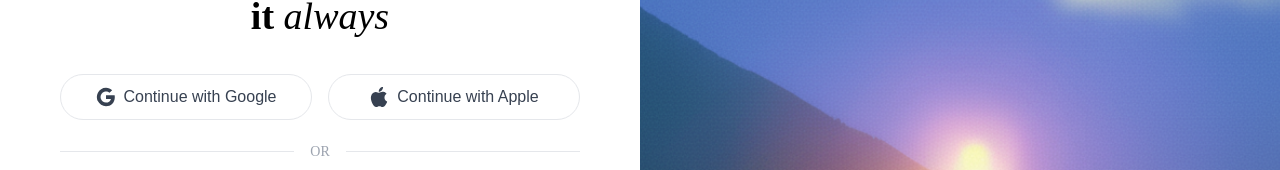
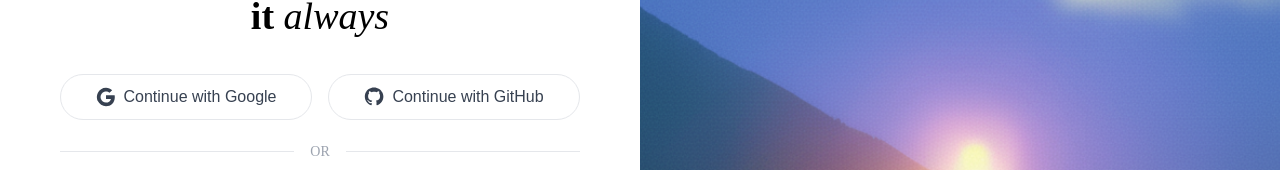
Before and after one commit to kabir-fx/Pocket-Universe, a Next.js app in the folder apps/web/: page /auth/signup in a window 1280 px wide. Shown: the part 163-333 px from the top of the page. Built offline with nearby package versions, Linux system fonts and the light colour scheme.

Commit message:
Add Google OAuth and linting errors

```diff
--- a/apps/web/app/auth/signin/page.tsx
+++ b/apps/web/app/auth/signin/page.tsx
@@ -40,6 +40,7 @@ function SignInInner() {
       }
       onSubmit={handleSubmit}
       onGithubClick={() => signIn("github", { callbackUrl: "/playground" })}
+      onGoogleClick={() => signIn("google", { callbackUrl: "/playground" })}
     />
   );
 }
--- a/apps/web/app/auth/signup/page.tsx
+++ b/apps/web/app/auth/signup/page.tsx
@@ -3,6 +3,7 @@
 import SignupCard from "@repo/ui/signup-card";
 import { useRouter } from "next/navigation";
 import { useState } from "react";
+import { signIn } from "next-auth/react";
 
 export default function SignUpPage() {
   const router = useRouter();
@@ -11,11 +12,11 @@ export default function SignUpPage() {
   const [error, setError] = useState<string | null>(null);
 
   async function handleSubmit({
-    username,
+    name,
     password,
     email,
   }: {
-    username: string;
+    name: string;
     password: string;
     email: string;
   }) {
@@ -26,7 +27,7 @@ export default function SignUpPage() {
       const res = await fetch("/api/auth/signup", {
         method: "POST",
         headers: { "Content-Type": "application/json" },
-        body: JSON.stringify({ username, password, email }),
+        body: JSON.stringify({ name, password, email }),
       });
       if (!res.ok) {
         const body = await res.json().catch(() => ({}));
@@ -46,6 +47,8 @@ export default function SignUpPage() {
       submitting={submitting}
       errorMessage={error}
       onSubmit={handleSubmit}
+      onGithubClick={() => signIn("github", { callbackUrl: "/playground" })}
+      onGoogleClick={() => signIn("google", { callbackUrl: "/playground" })}
     />
   );
 }
--- a/apps/web/lib/auth.ts
+++ b/apps/web/lib/auth.ts
@@ -4,6 +4,7 @@ import { PrismaAdapter } from "@auth/prisma-adapter";
 import { Adapter } from "next-auth/adapters";
 import CredentialsProvider from "next-auth/providers/credentials";
 import GithubProvider from "next-auth/providers/github";
+import GoogleProvider from "next-auth/providers/google";
 import type { NextAuthOptions } from "next-auth";
 
 import brcypt from "bcryptjs";
@@ -19,10 +20,10 @@ export const authOptions: NextAuthOptions = {
         clientId: process.env.GITHUB_ID || "",
         clientSecret: process.env.GITHUB_SECRET || "",
     }),
-    // GoogleProvider({
-    //     clientId: process.env.GOOGLE_CLIENT_ID || "",
-    //     clientSecret: process.env.GOOGLE_CLIENT_SECRET || ""
-    // }),
+    GoogleProvider({
+        clientId: process.env.GOOGLE_CLIENT_ID || "",
+        clientSecret: process.env.GOOGLE_CLIENT_SECRET || ""
+    }),
     CredentialsProvider({
       // The name to display on the sign in form (e.g. "Sign in with...")
       name: "Credentials",
--- a/apps/web/tsconfig.json
+++ b/apps/web/tsconfig.json
@@ -12,7 +12,8 @@
     "**/*.tsx",
     "next-env.d.ts",
     "next.config.js",
-    ".next/types/**/*.ts"
+    ".next/types/**/*.ts",
+    "types//.d.ts"
   ],
   "exclude": [
     "node_modules"
--- a/packages/ui/src/signup-card.tsx
+++ b/packages/ui/src/signup-card.tsx
@@ -14,6 +14,8 @@ export interface SignupCardProps {
     email: string;
   }) => Promise<void> | void;
   submitLabel?: string;
+  onGithubClick?: () => void;
+  onGoogleClick?: () => void;
 }
 
 export interface SigninCardProps {
@@ -27,6 +29,7 @@ export interface SigninCardProps {
   }) => Promise<void> | void;
   submitLabel?: string;
   onGithubClick?: () => void;
+  onGoogleClick?: () => void;
 }
 
 export function SignupCard({
@@ -36,6 +39,8 @@ export function SignupCard({
   errorMessage,
   onSubmit,
   submitLabel = "Sign up",
+  onGithubClick,
+  onGoogleClick,
 }: SignupCardProps) {
   const [name, setName] = useState("");
   const [password, setPassword] = useState("");
@@ -65,7 +70,7 @@ export function SignupCard({
 
           {/* Social Login Buttons */}
           <div className={styles.socialRow}>
-            <button type="button" className={styles.socialButton}>
+            <button type="button" className={styles.socialButton} onClick={onGoogleClick}>
               <svg className={styles.socialIcon} viewBox="0 0 24 24">
                 <path
                   fill="currentColor"
@@ -86,18 +91,14 @@ export function SignupCard({
               </svg>
               Continue with Google
             </button>
-            <button type="button" className={styles.socialButton}>
-              <svg className={styles.socialIcon} viewBox="0 0 24 24">
+            <button type="button" className={styles.socialButton} onClick={onGithubClick}>
+              <svg className={styles.socialIcon} viewBox="0 0 24 24" aria-hidden="true">
                 <path
                   fill="currentColor"
-                  d="M12.152 6.896c-.948 0-2.415-1.078-3.96-1.04-2.04.027-3.91 1.183-4.961 3.014-2.117 3.675-.546 9.103 1.519 12.09 1.013 1.454 2.208 3.09 3.792 3.039 1.52-.065 2.09-.987 3.935-.987 1.831 0 2.35.987 3.96.948 1.637-.026 2.676-1.48 3.676-2.948 1.156-1.688 1.636-3.325 1.662-3.415-.039-.013-3.182-1.221-3.22-4.857-.026-3.04 2.48-4.494 2.597-4.559-1.429-2.09-3.623-2.324-4.39-2.376-2-.156-3.675 1.09-4.61 1.09z"
-                />
-                <path
-                  fill="currentColor"
-                  d="M15.53 3.83c.893-1.09 1.477-2.602 1.306-4.089-1.265.056-2.847.875-3.758 1.944-.806.942-1.526 2.486-1.34 3.938 1.421.106 2.88-.717 3.792-1.793z"
+                  d="M12 .5C5.73.5.98 5.24.98 11.52c0 4.86 3.15 8.98 7.51 10.43.55.1.75-.24.75-.54 0-.27-.01-1.15-.02-2.08-3.05.66-3.7-1.29-3.7-1.29-.5-1.28-1.22-1.63-1.22-1.63-.99-.67.08-.66.08-.66 1.1.08 1.67 1.13 1.67 1.13.97 1.66 2.55 1.18 3.17.9.1-.7.38-1.18.69-1.45-2.43-.28-4.99-1.22-4.99-5.44 0-1.2.43-2.17 1.14-2.94-.12-.28-.5-1.4.11-2.91 0 0 .95-.3 3.11 1.12.9-.25 1.86-.38 2.82-.39.96.01 1.92.14 2.82.39 2.16-1.42 3.11-1.12 3.11-1.12.61 1.51.23 2.63.11 2.91.71.77 1.14 1.74 1.14 2.94 0 4.23-2.57 5.15-5.01 5.42.39.34.74 1.01.74 2.03 0 1.47-.01 2.65-.01 3.01 0 .3.2.65.76.54 4.35-1.46 7.5-5.57 7.5-10.43C23.02 5.24 18.27.5 12 .5z"
                 />
               </svg>
-              Continue with Apple
+              Continue with GitHub
             </button>
           </div>
 
@@ -183,6 +184,7 @@ export function SigninCard({
   onSubmit,
   submitLabel = "Sign in",
   onGithubClick,
+  onGoogleClick,
 }: SigninCardProps) {
   const [email, setEmail] = useState("");
   const [password, setPassword] = useState("");
@@ -211,7 +213,7 @@ export function SigninCard({
 
           {/* Social Login Buttons */}
           <div className={styles.socialRow}>
-            <button type="button" className={styles.socialButton}>
+            <button type="button" className={styles.socialButton} onClick={onGoogleClick}>
               <svg className={styles.socialIcon} viewBox="0 0 24 24">
                 <path
                   fill="currentColor"
```
Also changed, not shown: apps/web/types/next-auth.d.ts (added, +18 -0 lines), packages/ui/src/auth-card.tsx (+10 -10 lines).
